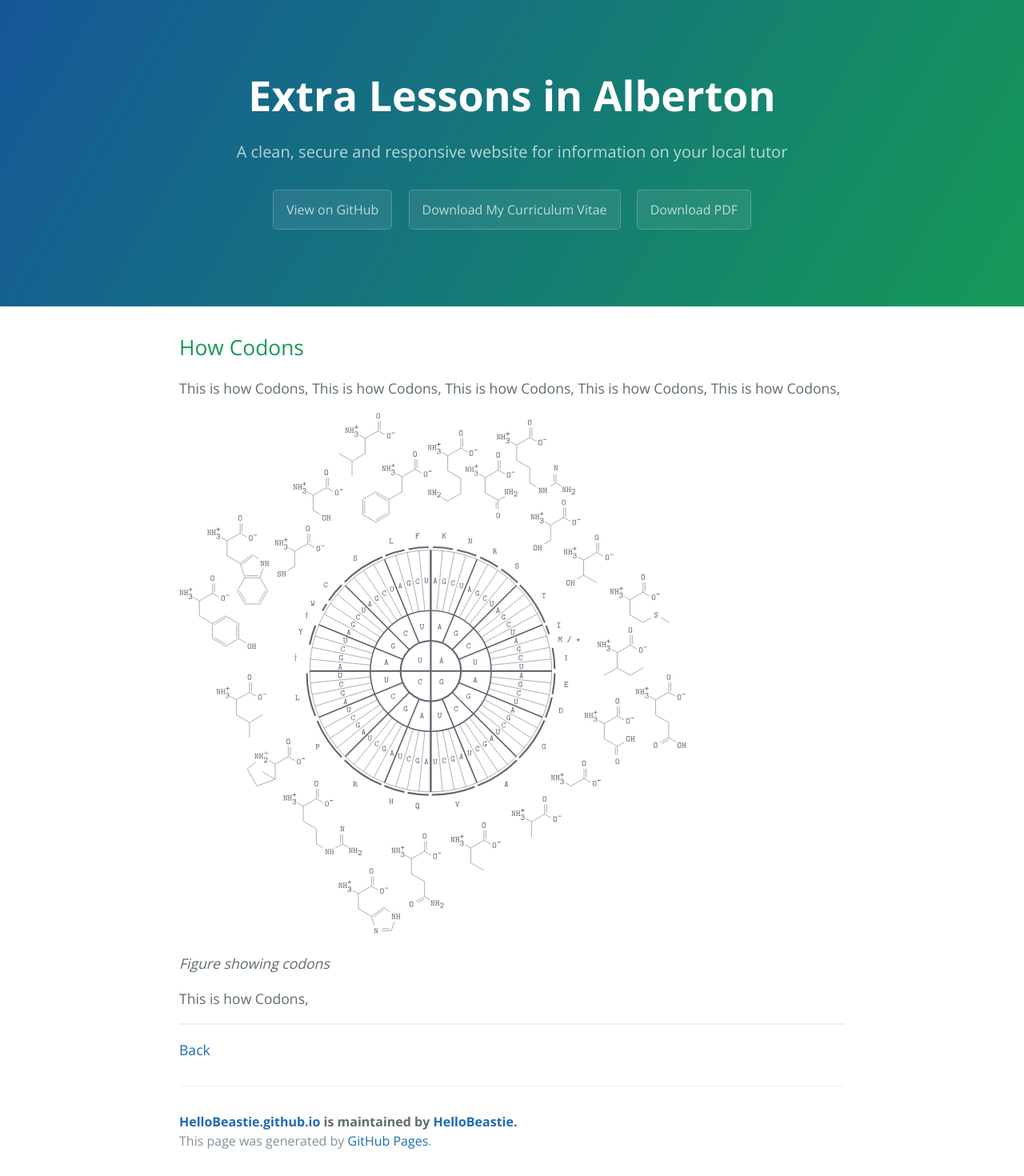
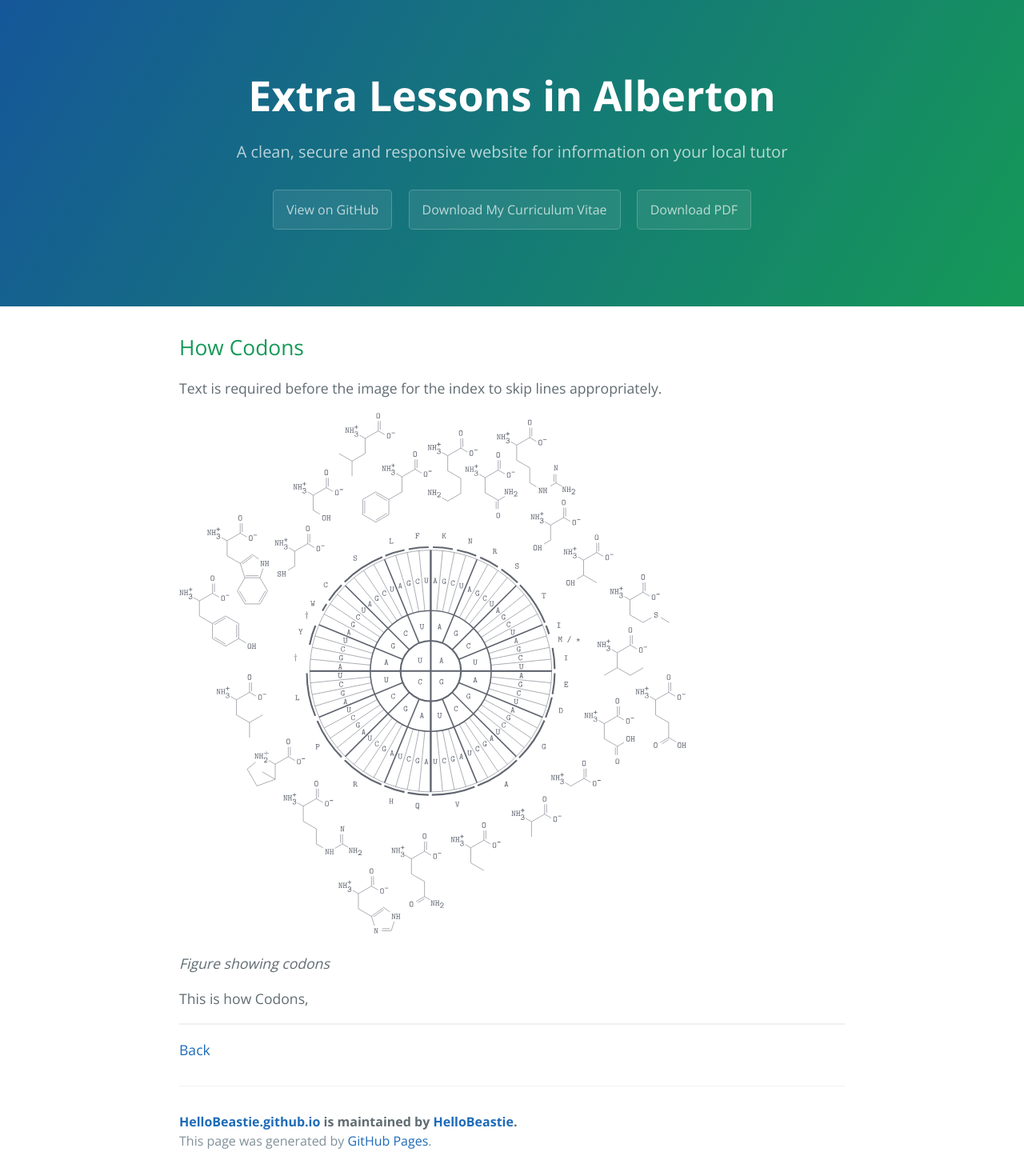
Before and after one commit to HelloBeastie/HelloBeastie.github.io, a Jekyll site: the page built from _posts/2017-07-28-how-codons.md, in a window 1280 px wide. Shown: the whole page at 80% size. Built offline with Jekyll 4.4.1, drawn with Linux system fonts in a browser that asks for light colours.

Commit message:
Removed paragraph environement and added text before images, bug fixed

```diff
--- a/_posts/2017-07-28-how-codons.md
+++ b/_posts/2017-07-28-how-codons.md
@@ -9,11 +9,7 @@ excerpt: "This is how Codons,"
 
 ## [](#How Codons)How Codons
 
-This is how Codons,
-This is how Codons,
-This is how Codons,
-This is how Codons,
-This is how Codons,
+Text is required before the image for the index to skip lines appropriately.
 
 ![](https://cdn.rawgit.com/HelloBeastie/HelloBeastie.github.io/master/_includes/codon.svg)
 
```
Also changed, not shown: _posts/2017-08-28-special-angles,-pythogoras-and-plane-spaces.md (+3 -1 lines), _posts/2017-09-28-a-look-at-stochastic-partial-differential-equations.md (+1 -1 lines), articles.md (+1 -1 lines).
